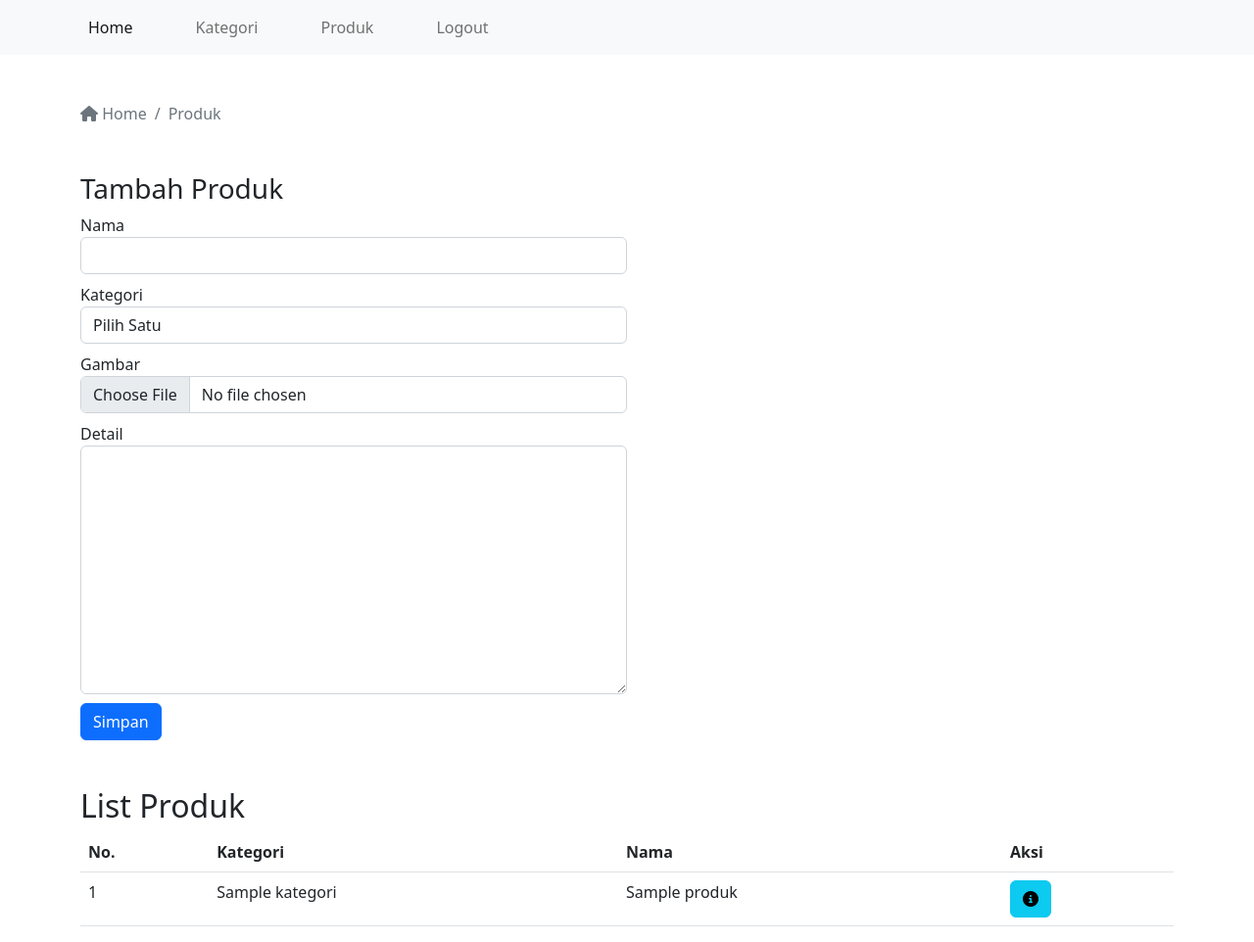
After one commit to wilrel/pw2022_a_213040140, a PHP site: page /adminpanel/produk.php in a window 1280 px wide. The commit adds this page. Shown: the whole page at 98% size. Run offline with PHP 8.4, Linux system fonts and the light colour scheme; the visitor is signed in with stand-in values (Sample User, id 1); tables that the repository leaves empty or names only in its code hold one stand-in row (values such as "Sample post"); some libraries are stand-ins or nearby versions.

Commit message:
Menambahkan CRUD

```diff
--- a/tubes/tukangpc/adminpanel/kategori.php
+++ b/tubes/tukangpc/adminpanel/kategori.php
@@ -45,7 +45,8 @@ $jumlahKategori = mysqli_num_rows($queryKategori);
       <h3>Tambah Kategori</h3>
       <form action="" method="post">
         <div>
-          <label for="kategori">Kategori</label><input type="text" id="kategori" name="kategori" placeholder="Input Nama Kategori" class="form-control">
+          <label for="kategori">Kategori</label>
+          <input type="text" id="kategori" name="kategori" placeholder="Input Nama Kategori" class="form-control" required>
         </div>
         <div>
           <button class="btn btn-primary mt-2" type="submit" name="save_kategori">Tambah</button>
--- /dev/null
+++ b/tubes/tukangpc/adminpanel/produk.php
@@ -0,0 +1,200 @@
+<?php
+
+require "session.php";
+require "../koneksi.php";
+$query = mysqli_query($db, "SELECT a.*, b.nama AS nama_kategori FROM produk a JOIN kategori b ON a.id_kategori=b.id");
+$jumlahProduk = mysqli_num_rows($query);
+
+$queryKategori = mysqli_query($db, "SELECT * FROM kategori");
+
+function generateRandomString($length = 10)
+{
+  $characters = '0123456789abcdefghijklmnopqrstuvwxyzABCDEFGHIJKLMNOPQRSTUVWXYZ';
+  $charactersLength = strlen($characters);
+  $randomString = '';
+  for ($i = 0; $i < $length; $i++) {
+    $randomString .= $characters[rand(0, $charactersLength - 1)];
+  }
+  return $randomString;
+}
+?>
+
+<!DOCTYPE html>
+<html lang="en">
+
+<head>
+  <meta charset="UTF-8">
+  <meta http-equiv="X-UA-Compatible" content="IE=edge">
+
+  <link href="https://cdn.jsdelivr.net/npm/bootstrap@5.2.0-beta1/dist/css/bootstrap.min.css" rel="stylesheet" integrity="sha384-0evHe/X+R7YkIZDRvuzKMRqM+OrBnVFBL6DOitfPri4tjfHxaWutUpFmBp4vmVor" crossorigin="anonymous">
+  <script src="https://kit.fontawesome.com/37eb096f3a.js" crossorigin="anonymous"></script>
+  <meta name="viewport" content="width=device-width, initial-scale=1.0">
+  <title>Produk</title>
+</head>
+
+<style>
+  .no-decoration {
+    text-decoration: none;
+
+  }
+
+  form div {
+    margin-bottom: 9px;
+  }
+</style>
+
+<body>
+  <?php require 'navbar.php' ?>
+  <div class="container mt-5">
+    <nav aria-label="breadcrumb">
+      <ol class="breadcrumb">
+        <li class="breadcrumb-item active" aria-current="page">
+          <a class="no-decoration text-muted" href="index.php"><i class="fa-solid fa-house"></i> Home
+          </a>
+        </li>
+        <li class="breadcrumb-item active" aria-current="page">
+          Produk
+        </li>
+      </ol>
+    </nav>
+
+    <!-- tambah produk -->
+    <div class="my-5 col-12 col-md-6">
+      <h3>Tambah Produk</h3>
+      <form action="" method="post" enctype="multipart/form-data">
+        <div>
+          <label for="nama">Nama</label>
+          <input type="text" id="nama" name="nama" class="form-control" autocomplete="off" required>
+        </div>
+        <div>
+          <label for="kategori">Kategori</label>
+          <select name="kategori" id="kategori" class="form-control" required>
+            <option value="">Pilih Satu</option>
+            <?php
+            while ($data = mysqli_fetch_array($queryKategori)) {
+            ?>
+              <option value="<?php echo $data['id'] ?>"><?= $data['nama']; ?></option>
+            <?php
+            }
+            ?>
+          </select>
+        </div>
+        <div>
+          <label for="gambar">Gambar</label>
+          <input type="file" name="gambar" id="gambar" class="form-control">
+        </div>
+        <div>
+          <label for="detail">Detail</label>
+          <textarea name="detail" id="detail" cols="30" rows="10" class="form-control"></textarea>
+        </div>
+        <div>
+          <button type="submit" class="btn btn-primary" name="simpan">Simpan</button>
+        </div>
+      </form>
+
+      <?php
+      if (isset($_POST['simpan'])) {
+        $nama = htmlspecialchars($_POST['nama']);
+        $kategori = htmlspecialchars($_POST['kategori']);
+        $detail = htmlspecialchars($_POST['detail']);
+
+        $target_dir = "../img/";
+        $nama_file = basename($_FILES["gambar"]["name"]);
+        $target_file = $target_dir . $nama_file;
+        $imageFileType = strtolower(pathinfo($target_file, PATHINFO_EXTENSION));
+        $image_size = $_FILES['gambar']['size'];
+        $random_name = generateRandomString(20);
+        $newName = $random_name . "." . $imageFileType;
+
+        if ($nama == '' || $kategori == '') {
+      ?>
+          <div class="alert alert-warning mt-3" role="alert">Nama Wajib Diisi dan Kategori Wajib Dipilih !!</div>
+          <?php
+        } else {
+          if ($nama_file != '') {
+            if ($image_size > 1000000) {
+          ?>
+              <div class="alert alert-danger mt-3" role="alert">Gambar Tidak Boleh Lebih Dari 1 MB!!</div>
+              <?php
+            } else {
+              if ($imageFileType != 'jpg' && $imageFileType != 'gif' && $imageFileType != 'png' && $imageFileType != 'jpeg') {
+              ?>
+                <div class="alert alert-danger mt-3" role="alert">Syarat Tipe Gambar Tidak Terpenuhi !</div>
+            <?php
+              } else {
+                move_uploaded_file($_FILES["gambar"]["tmp_name"], $target_dir . $newName);
+              }
+            }
+          }
+          //Query Insert ke tabel produk
+          $queryTambah = mysqli_query($db, "INSERT INTO produk (id_kategori, nama, gambar, detail) VALUES ('$kategori', '$nama', '$newName', '$detail')");
+          if ($queryTambah) {
+            ?>
+            <div class="alert alert-primary mt-3">
+              Produk Berhasil Disimpan
+            </div>
+            <meta http-equiv="refresh" content="1; url=produk.php">
+      <?php
+          } else {
+            echo mysqli_error($db);
+          }
+        }
+      }
+      ?>
+
+    </div>
+    <div class="mt-5">
+      <h2>List Produk</h2>
+
+      <div class="table-responsive">
+        <table class="table">
+          <thead>
+            <tr>
+              <th>No. </th>
+              <th>Kategori</th>
+              <th>Nama</th>
+              <th>Aksi</th>
+            </tr>
+          </thead>
+          <tbody>
+            <?php
+            if ($jumlahProduk == 0) {
+            ?>
+              <tr>
+                <td colspan=3 class="text-center">Produk Tidak Tersedia</td>
+              </tr>
+              <?php
+            } else {
+              $jumlah = 1;
+              while ($data = mysqli_fetch_array($query)) {
+              ?>
+                <tr>
+                  <td><?= $jumlah; ?></td>
+                  <td><?= $data['nama_kategori']; ?></td>
+                  <td><?= $data['nama']; ?></td>
+
+                  <td><a href="produk-detail.php?r=<?= $data['id']; ?>" class="btn btn-info"> <i class="fa-solid fa-circle-info"></i></a></td>
+                </tr>
+            <?php
+                $jumlah++;
+              }
+            }
+            ?>
+          </tbody>
+        </table>
+
+      </div>
+    </div>
+
+
+
+
+
+
+
+
+    <script src="https://cdn.jsdelivr.net/npm/bootstrap@5.2.0-beta1/dist/js/bootstrap.bundle.min.js" integrity="sha384-pprn3073KE6tl6bjs2QrFaJGz5/SUsLqktiwsUTF55Jfv3qYSDhgCecCxMW52nD2" crossorigin="anonymous"></script>
+
+</body>
+
+</html>
```
Also changed, not shown: tubes/tukangpc/adminpanel/kategori-detail.php (+13 -1 lines), tubes/tukangpc/adminpanel/produk-detail.php (added, +169 -0 lines), tubes/tukangpc/index.php (added, +15 -0 lines), tubes/tukangpc/img/06yjMP8w2Zl0ZlZI6sOL.png (added), tubes/tukangpc/img/1rY3lXSIjdK6AZylACoN.jpg (added), tubes/tukangpc/img/1ttKI07eTCaRgpaqcrLN.png (added), tubes/tukangpc/img/CqmGrdlazA5RE3LICk8x.jpg (added), tubes/tukangpc/img/FwcnYNKTrWVwGqFa45lH.jpg (added), tubes/tukangpc/img/Qya5NNeVKPV9EPUsjFVl.jpg (added), tubes/tukangpc/img/Vmm97fB8Hs3BOvul9cnj.jpg (added), tubes/tukangpc/img/download.jpg (added), tubes/tukangpc/img/el0YDbBgdWwBSKuTSJCj.jpg (added), tubes/tukangpc/img/mhIvQb9g9l2dfMxvvgNE.png (added), tubes/tukangpc/img/pgtOgbX2lPGX6zwjvTIO.png (added), 3 more files.
